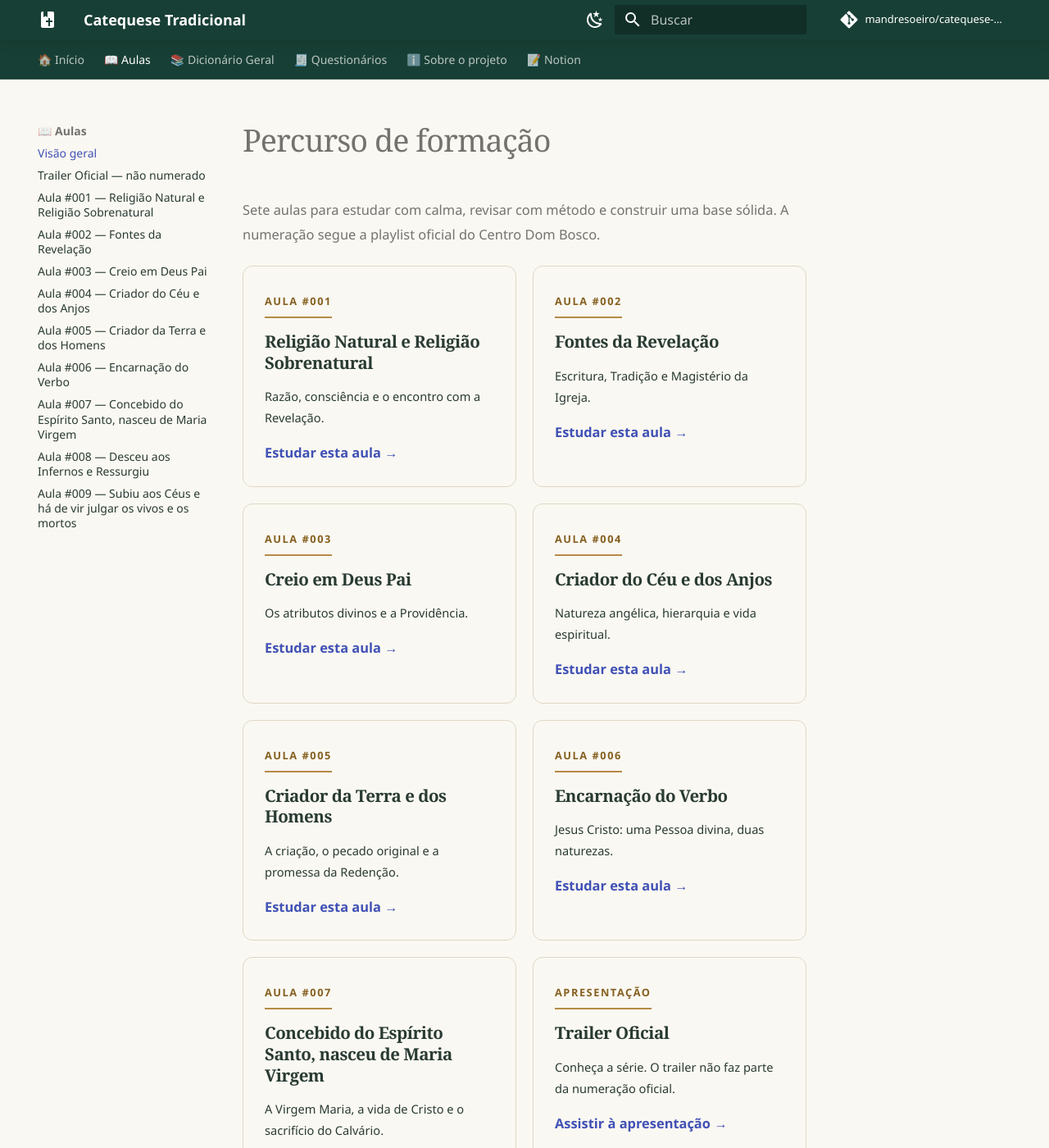
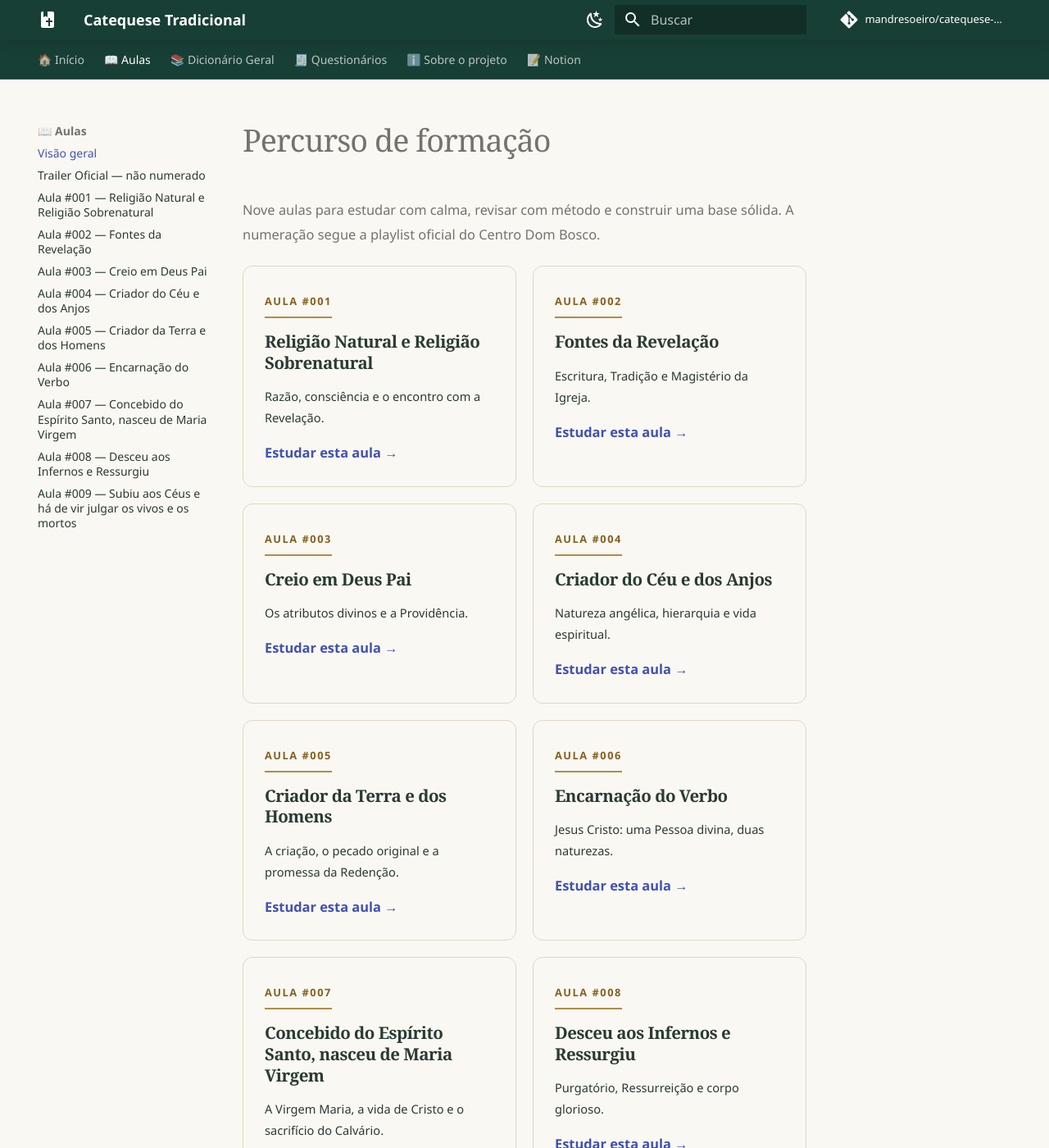
Before and after one commit to mandresoeiro/catequese-tradicional, an MkDocs documentation site: the page built from docs/aulas/index.md, in a window 1280 px wide and 1400 px high. Shown: the whole window at 82% size. Built offline with MkDocs 1.6.1 and Material for MkDocs 9.7.7, drawn with Linux system fonts in a browser that asks for light colours; comment, search, counter and statistics services are not loaded; some of the changed text lies outside the part shown.

Commit message:
docs: sincroniza índice até aula 009

```diff
--- a/docs/aulas/index.md
+++ b/docs/aulas/index.md
@@ -1,6 +1,6 @@
 # Percurso de formação
 
-<p class="section-intro">Sete aulas para estudar com calma, revisar com método e construir uma base sólida. A numeração segue a playlist oficial do Centro Dom Bosco.</p>
+<p class="section-intro">Nove aulas para estudar com calma, revisar com método e construir uma base sólida. A numeração segue a playlist oficial do Centro Dom Bosco.</p>
 
 <div class="course-grid">
 <div class="course-card"><span class="number">AULA #001</span><h3>Religião Natural e Religião Sobrenatural</h3><p>Razão, consciência e o encontro com a Revelação.</p><a href="aula-01/">Estudar esta aula →</a></div>
@@ -10,6 +10,8 @@
 <div class="course-card"><span class="number">AULA #005</span><h3>Criador da Terra e dos Homens</h3><p>A criação, o pecado original e a promessa da Redenção.</p><a href="aula-05/">Estudar esta aula →</a></div>
 <div class="course-card"><span class="number">AULA #006</span><h3>Encarnação do Verbo</h3><p>Jesus Cristo: uma Pessoa divina, duas naturezas.</p><a href="aula-06/">Estudar esta aula →</a></div>
 <div class="course-card"><span class="number">AULA #007</span><h3>Concebido do Espírito Santo, nasceu de Maria Virgem</h3><p>A Virgem Maria, a vida de Cristo e o sacrifício do Calvário.</p><a href="aula-07/">Estudar esta aula →</a></div>
+<div class="course-card"><span class="number">AULA #008</span><h3>Desceu aos Infernos e Ressurgiu</h3><p>Purgatório, Ressurreição e corpo glorioso.</p><a href="aula-08/">Estudar esta aula →</a></div>
+<div class="course-card"><span class="number">AULA #009</span><h3>Subiu aos Céus e há de vir julgar os vivos e os mortos</h3><p>Ascensão, juízo particular, Juízo Final e ressurreição dos corpos.</p><a href="aula-09/">Estudar esta aula →</a></div>
 <div class="course-card"><span class="number">APRESENTAÇÃO</span><h3>Trailer Oficial</h3><p>Conheça a série. O trailer não faz parte da numeração oficial.</p><a href="trailer/">Assistir à apresentação →</a></div>
 </div>
 
```
